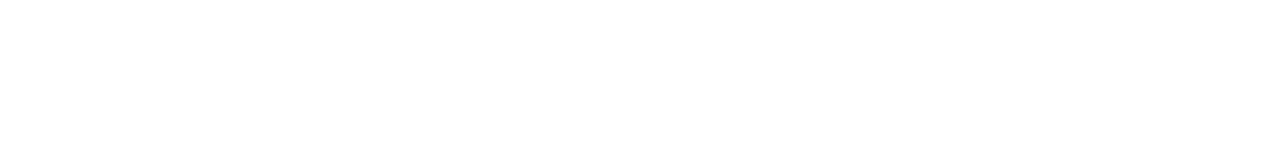
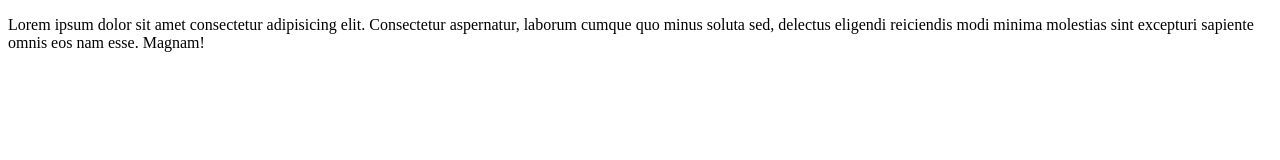
Before and after one commit to amaliagimranova/ski-school-gimranova, a plain HTML site: page index.html in a window 1280 px wide. Drawn offline with Linux system fonts and the light colour scheme.

Commit message:
second commit

```diff
--- a/index.html
+++ b/index.html
@@ -7,6 +7,6 @@
     <title>Document</title>
 </head>
 <body>
-
+    <p>Lorem ipsum dolor sit amet consectetur adipisicing elit. Consectetur aspernatur, laborum cumque quo minus soluta sed, delectus eligendi reiciendis modi minima molestias sint excepturi sapiente omnis eos nam esse. Magnam!</p>
 </body>
 </html>
```
